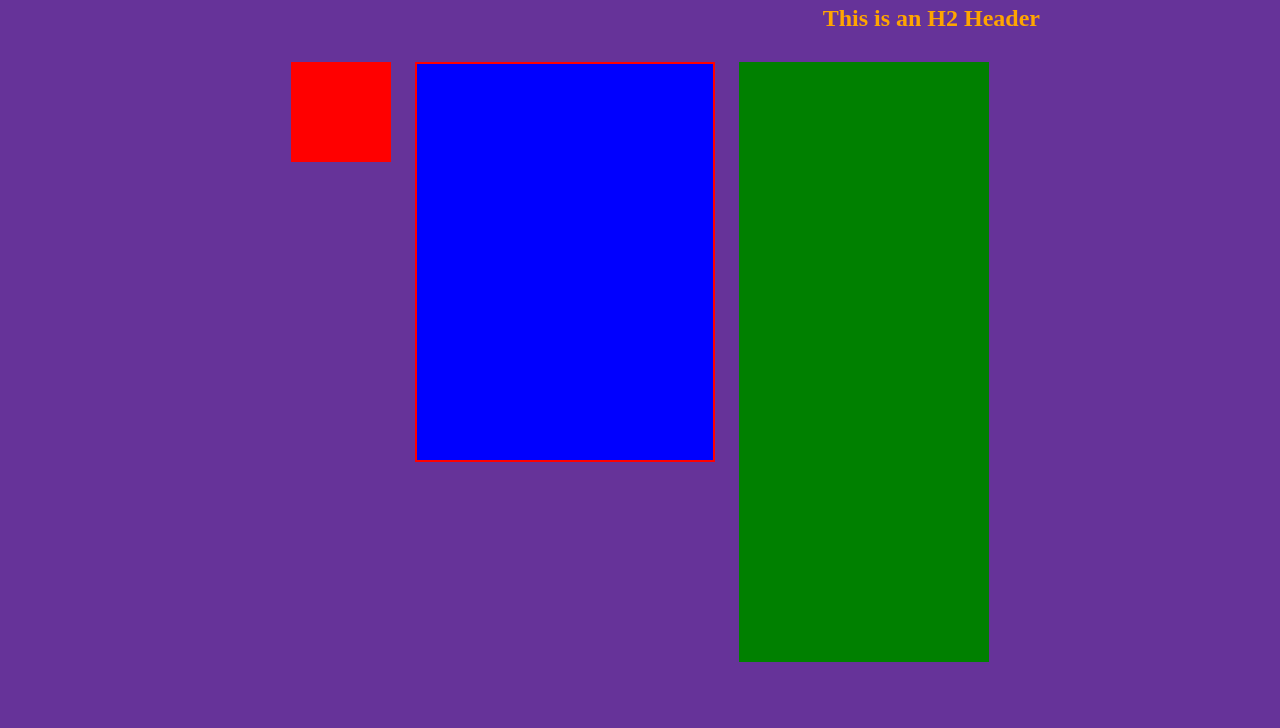
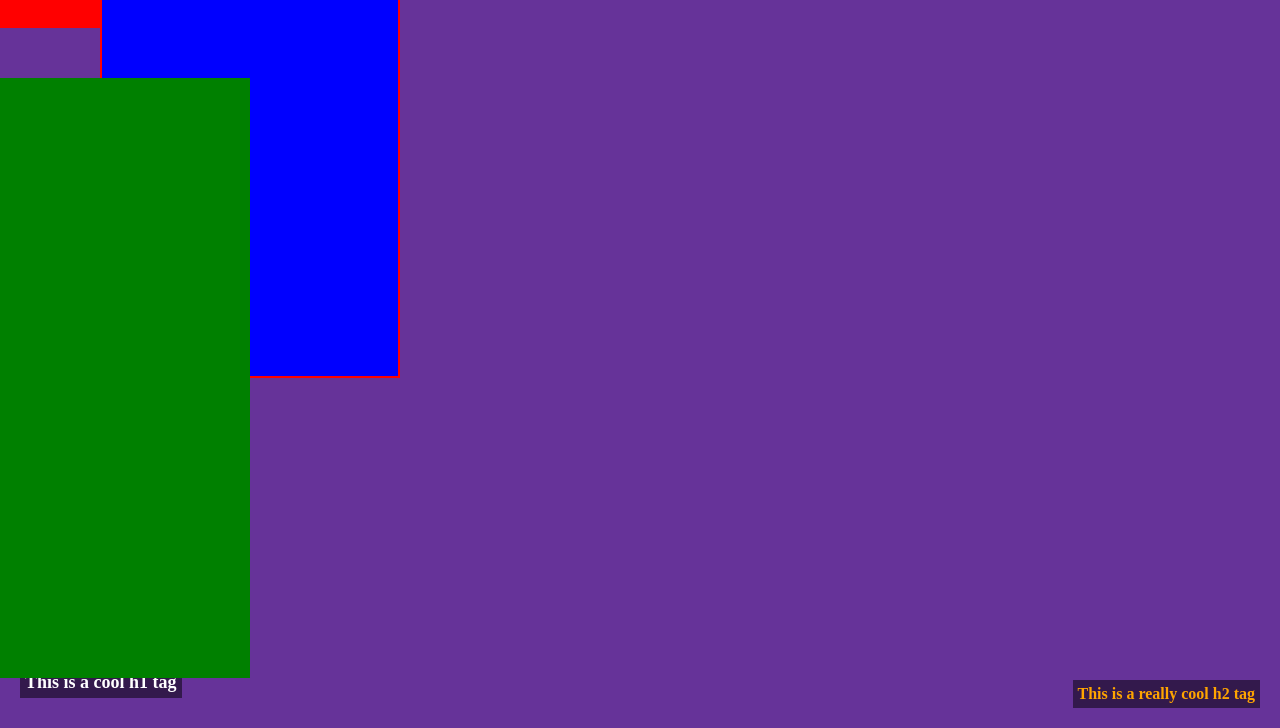
Before and after one commit to Latraveon/Keep_the_style, a plain HTML site: page index.html in a window 1280 px wide. Shown: the part 72-800 px from the top of the page. Drawn offline with Linux system fonts and the light colour scheme.

Commit message:
Update index.html

```diff
--- a/index.html
+++ b/index.html
@@ -1,6 +1,5 @@
 <!DOCTYPE html>
 <html lang="en">
-
 <head>
     <meta charset="UTF-8">
     <meta name="viewport" content="width=device-width, initial-scale=1.0">
@@ -17,43 +16,77 @@
         /* Set the background color of the page */
         body {
             background-color: rebeccapurple;
-            text-align: center; /* Center text and inline-block elements */
+            text-align: center; /* Centers text elements */
+            position: relative;
+            height: 100vh;
         }
 
         /* h1 styling */
         h1 {
-            width: 400px;
-            text-align: center;
+            position: absolute;
+            bottom: 30px;
+            left: 20px;
             color: white;
-            margin: 20px auto;
+            font-size: 18px;
+            background-color: rgba(0, 0, 0, 0.5);
+            padding: 5px;
         }
 
         /* h2 styling */
         h2 {
-            width: 800px;
-            text-align: right;
+            position: absolute;
+            bottom: 20px;
+            right: 20px;
             color: orange;
-            margin: 20px auto;
+            font-size: 16px;
+            background-color: rgba(0, 0, 0, 0.5);
+            padding: 5px;
         }
 
-        /* Box styling */
+        /* Box positioning */
         .box {
-            display: inline-block; /* Align boxes side by side */
-            vertical-align: top; /* Align boxes at the top */
-            margin: 10px; /* Space between boxes */
+            position: absolute;
+        }
+
+        /* Red box */
+        .red-box {
+            width: 100px;
+            height: 100px;
+            background-color: red;
+            top: 0;
+            left: 0;
+        }
+
+        /* Blue box */
+        .blue-box {
+            width: 300px;
+            height: 400px;
+            background-color: blue;
+            border: 2px solid red;
+            top: 50px;
+            left: 100px;
+        }
+
+        /* Green box */
+        .green-box {
+            width: 250px;
+            height: 600px;
+            background-color: green;
+            top: 150px;
+            left: 0;
         }
     </style>
 </head>
 
 <body>
 
-    <h1>This is an H1 Header</h1>
-    <h2>This is an H2 Header</h2>
+    <h1>This is a cool h1 tag</h1>
+    <h2>This is a really cool h2 tag</h2>
 
-    <div class="box" style="width: 100px; height: 100px; background-color: red;"></div>
-    <div class="box" style="width: 300px; height: 400px; background-color: blue; border: 2px solid red;"></div>
-    <div class="box" style="width: 250px; height: 600px; background-color: green;"></div>
+    <!-- Boxes -->
+    <div class="box red-box"></div>
+    <div class="box blue-box"></div>
+    <div class="box green-box"></div>
 
 </body>
-
 </html>
```
